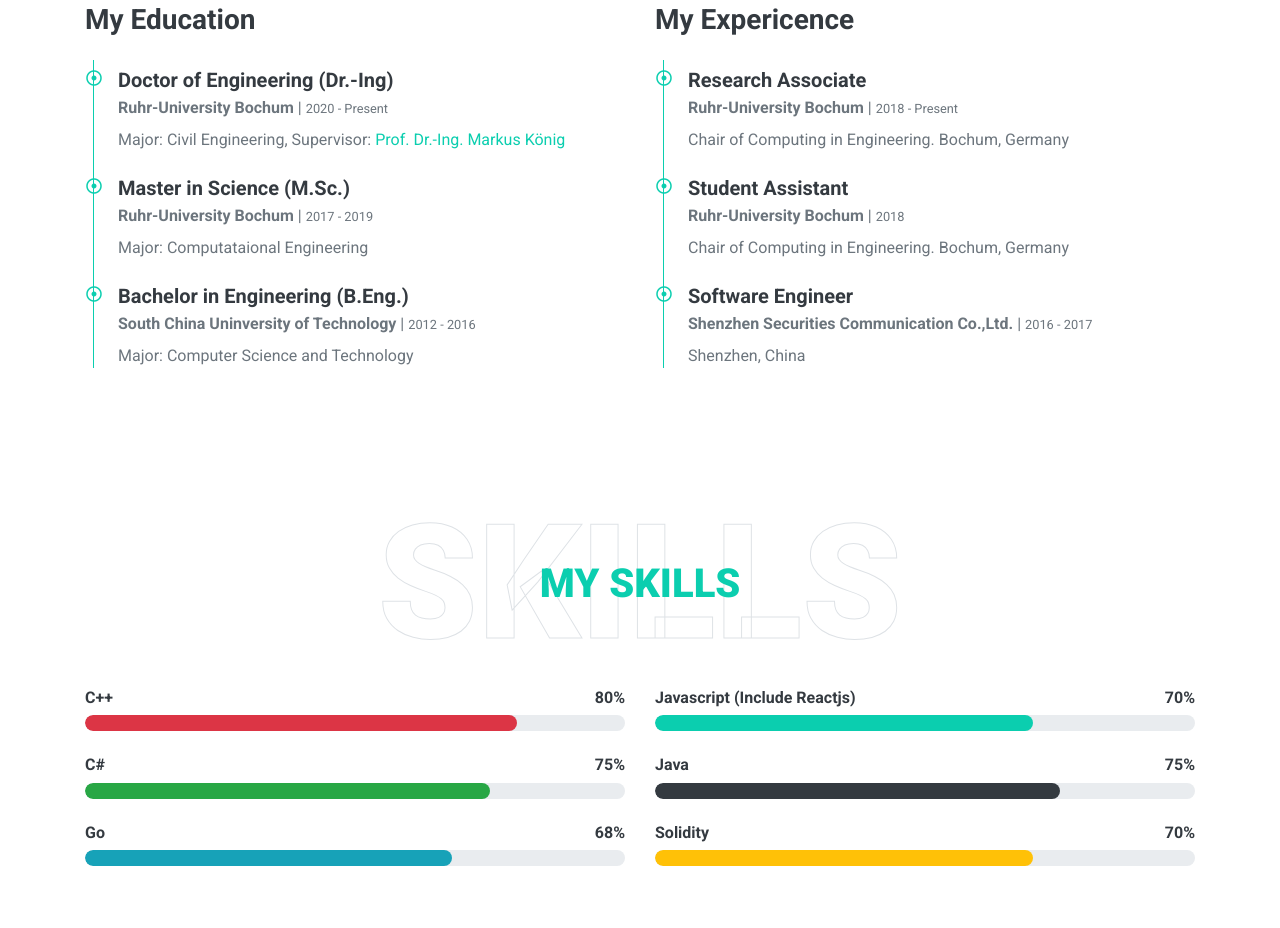
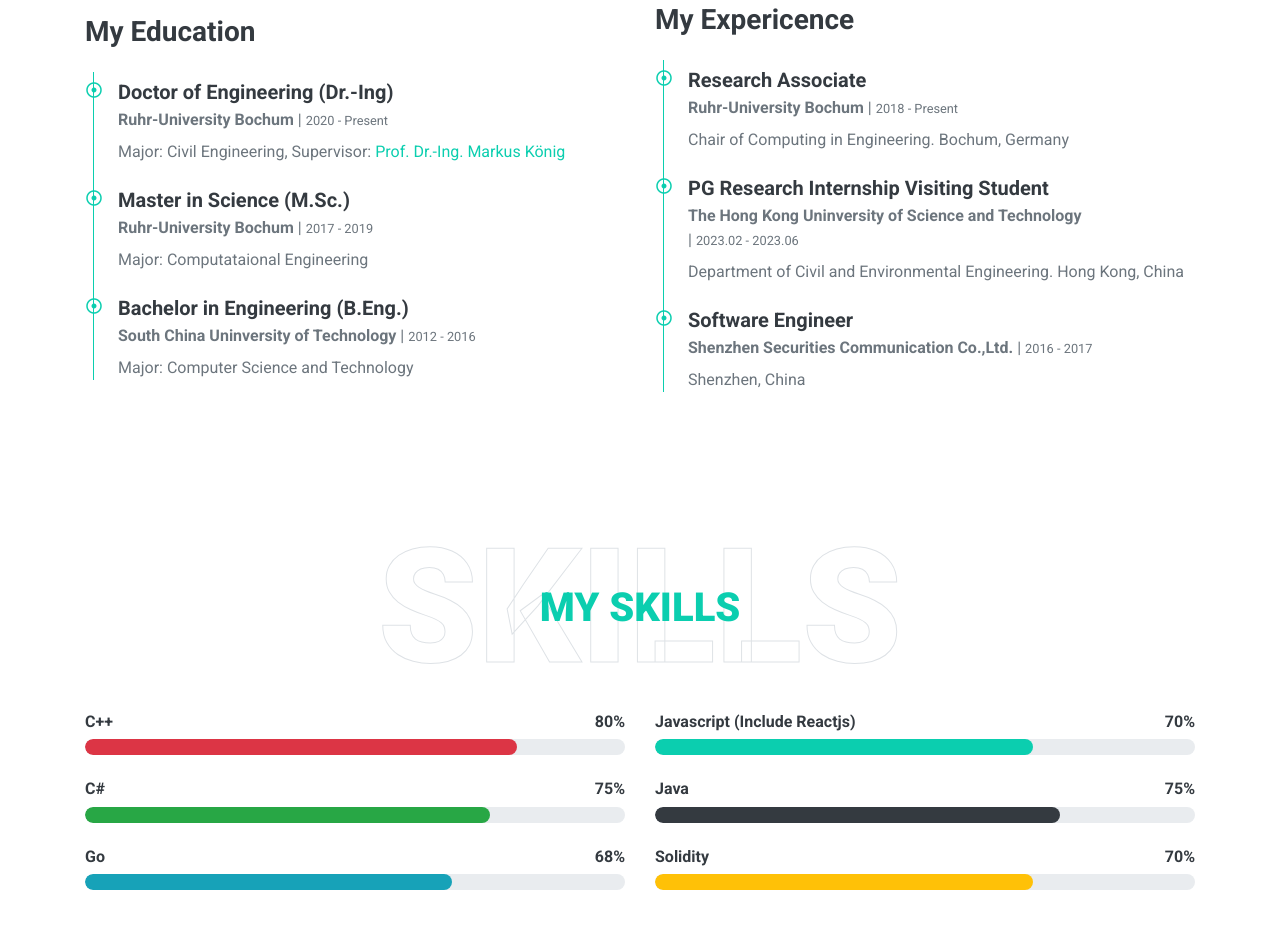
Before and after one commit to XulingYe/xulingye.github.io, a plain HTML site: page index.html in a window 1280 px wide. Shown: the part 1853-2781 px from the top of the page. Drawn offline with nearby package versions, Linux system fonts and the light colour scheme.

Commit message:
Update HKUST

```diff
--- a/index.html
+++ b/index.html
@@ -185,9 +185,9 @@
                         </div>
                         <div class="position-relative mb-4">
                             <i class="far fa-dot-circle text-primary position-absolute" style="top: 2px; left: -32px;"></i>
-                            <h5 class="font-weight-bold mb-1">Student Assistant</h5>
-                            <p class="mb-2"><strong>Ruhr-University Bochum</strong> | <small>2018</small></p>
-                            <p>Chair of Computing in Engineering. Bochum, Germany</p>
+                            <h5 class="font-weight-bold mb-1">PG Research Internship Visiting Student</h5>
+                            <p class="mb-2"><strong>The Hong Kong Uninversity of Science and Technology</strong> <br> | <small>2023.02 - 2023.06</small></p>
+                            <p>Department of Civil and Environmental Engineering. Hong Kong, China</p>
                         </div>
                         <div class="position-relative mb-4">
                             <i class="far fa-dot-circle text-primary position-absolute" style="top: 2px; left: -32px;"></i>
```
